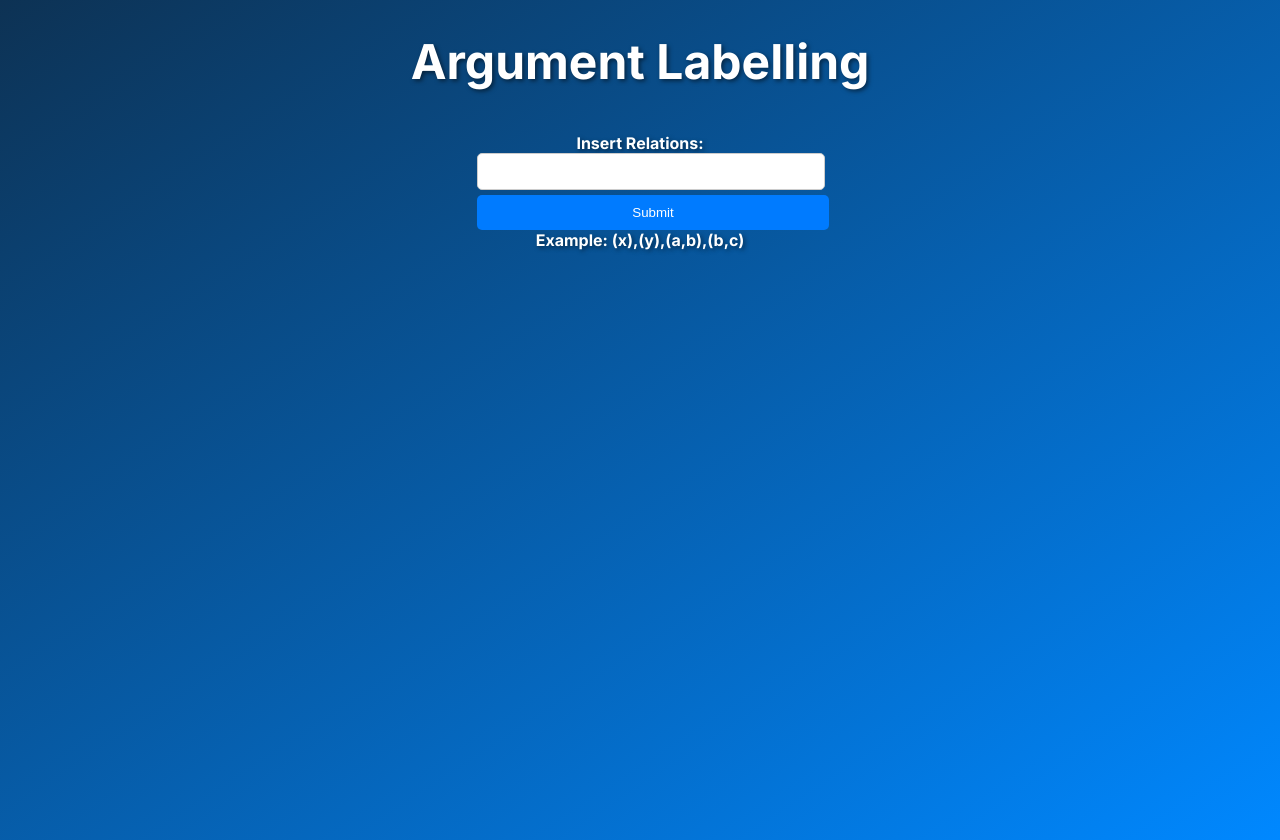
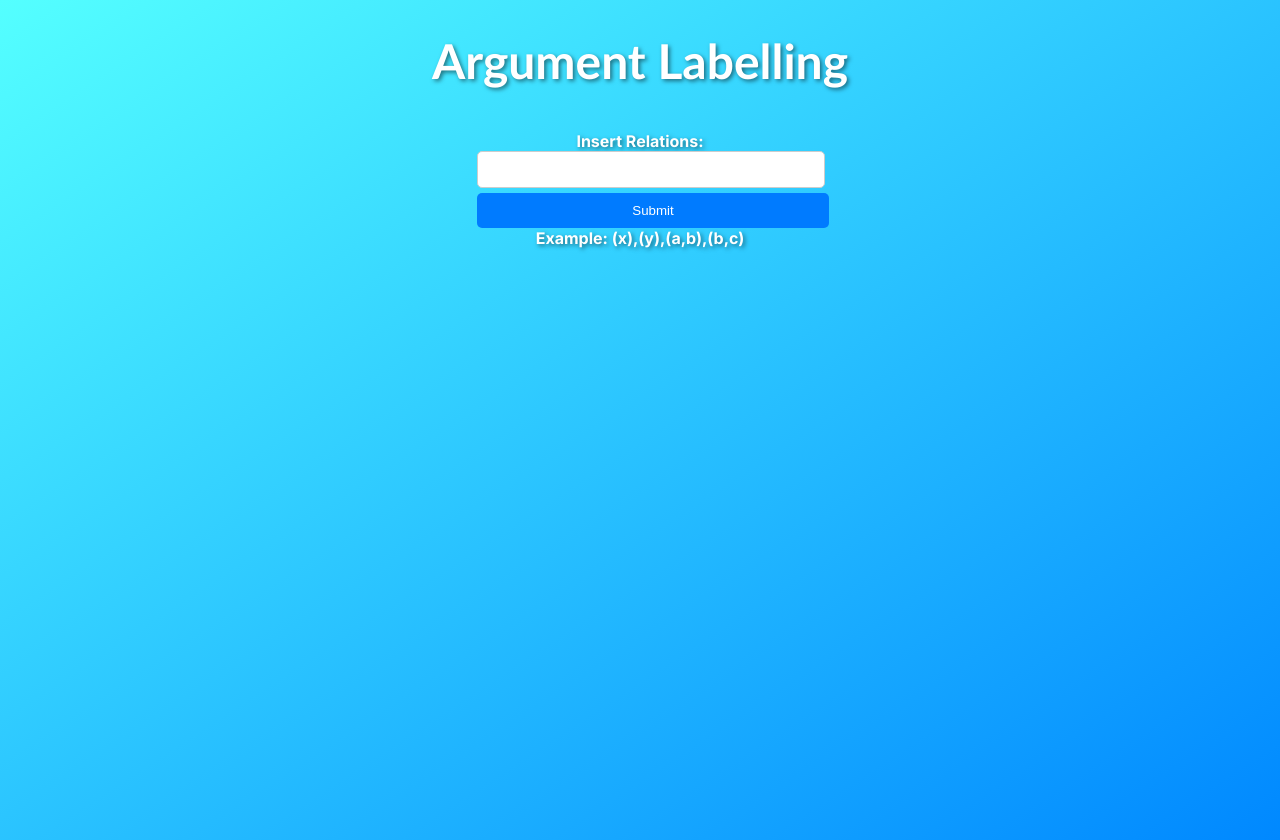
Before and after one commit to A-Gully/Argumentation, a Next.js app in the folder my-app/: page / in a window 1280 px wide. Built offline with nearby package versions, Linux system fonts and the light colour scheme.

Commit message:
change colour and font styling

```diff
--- a/my-app/app/globals.css
+++ b/my-app/app/globals.css
@@ -1,5 +1,5 @@
 body {
-    background: linear-gradient(to bottom right, #0d3254, #0088ff);
+    background: linear-gradient(to bottom right, #54ffff, #0088ff);
     height: 100vh;
     justify-content: center;
     align-items: center;
@@ -8,6 +8,8 @@ body {
 
 h1 {
     font-size: 3em;
+    font: bold;
+    font-family:'Trebuchet MS', 'Lucida Sans Unicode', 'Lucida Grande', 'Lucida Sans', Arial, sans-serif;
     color: #fff;
     text-shadow: 2px 2px 4px rgba(0, 0, 0, 0.5);
     animation: fadeInDown 1s ease forwards;
@@ -37,6 +39,15 @@ a.grounded {
     transition: background-color 0.3s ease;
 }
 a.preferred {
+    display: inline-block;
+    padding: 10px 20px;
+    text-decoration: none;
+    color: #fff;
+    background-color: #107db7;
+    border-radius: 5px;
+    transition: background-color 0.3s ease;
+}
+a.admissable {
     display: inline-block;
     padding: 10px 20px;
     text-decoration: none;
```
